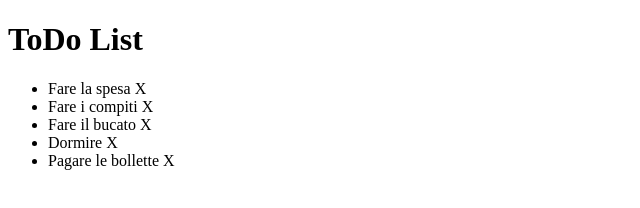
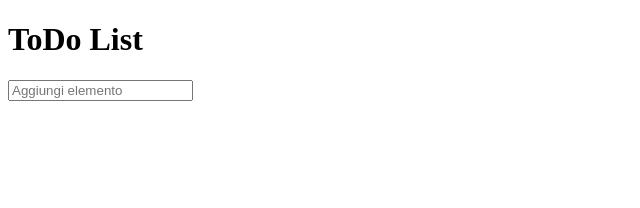
Before and after one commit to Basiglio/js-todo-clone, a plain HTML site: page index.html in a window 1280 px wide. Shown: the whole page, without its empty margins (0-640 px from the left). Drawn offline with nearby package versions, Linux system fonts and the light colour scheme.

Commit message:
funziona

```diff
--- a/index.html
+++ b/index.html
@@ -9,6 +9,7 @@
   </head>
   <body>
     <h1>ToDo List</h1>
+    <input type="text" name="add-field" placeholder="Aggiungi elemento ">
     <ul id="todo">
 
     </ul>
--- a/js/myscript.js
+++ b/js/myscript.js
@@ -5,38 +5,62 @@
 $(document).ready(
   function () {
 
+
+    // ESERCIZIO FATTO STAMATTINA
+
     // GENERO ARRAY LISTA
-    var list = [
-      "Fare la spesa",
-      "Fare i compiti",
-      "Fare il bucato",
-      "Dormire",
-      "Pagare le bollette",
-    ];
+    // var list = [
+    //   "Fare la spesa",
+    //   "Fare i compiti",
+    //   "Fare il bucato",
+    //   "Dormire",
+    //   "Pagare le bollette",
+    // ];
+
+    // // SCORRO NEL MIO ARRAY
+    // for (var i = 0; i < list.length; i++) {
+    //   // DEFINISCO GLI ELEMENTI CHE VOGLIO GENERARE NEL HTML
+    //   var context = {
+    //     text: list[i]
+    //   };
+    //   //GENERO GLI ELEMENTI NEL HTML
+    //   var html = template(context);
+    //   //AGGIUNGO I MIEI <LI> DENTRO <UL>
+    //   $("#todo").append(html);
+    // }
+
 
     // COMPILO HANDLEBARS
     var source = document.getElementById("entry-template").innerHTML;
     var template = Handlebars.compile(source);
 
-    // SCORRO NEL MIO ARRAY
-    for (var i = 0; i < list.length; i++) {
-      // DEFINISCO GLI ELEMENTI CHE VOGLIO GENERARE NEL HTML
+
+
+    // AGGANCIO ALLA PRESSIONE DELL'INVIO
+    $("input").keydown(
+      function (event){
+        console.log(event.keyCode);
+        if (event.keyCode == 13) {
+          var newText = $("input").val()
+          console.log(newText);
           var context = {
-        text: list[i]
+            text: newText
           };
           //GENERO GLI ELEMENTI NEL HTML
           var html = template(context);
-      //AGGIUNGO I MIEI <LI> DENTRO <UL>
+          //AGGIUNGO IL MIO CONTENUTO ALL'HTML
           $("#todo").append(html);
         }
+      }
+    );
 
     // RENDO LA X CLICCABILE
-    $(".delete").click(
+    $(document).on("click", ".delete",
       function () {
         // RIMUOVO IL SUO GENITORE <LI> INSIEME ALLA X <SPAN>
         $(this).parent().remove();
       }
-    )
+    );
 
 
 
```
Lines whose indentation alone changed are shown as unchanged.
